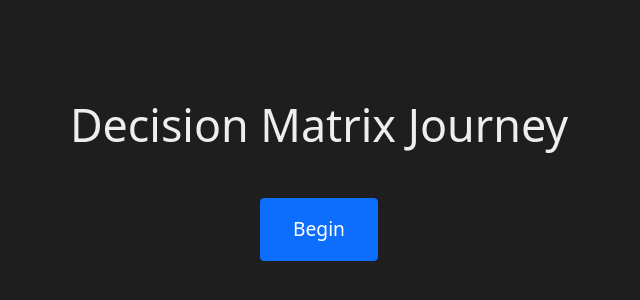
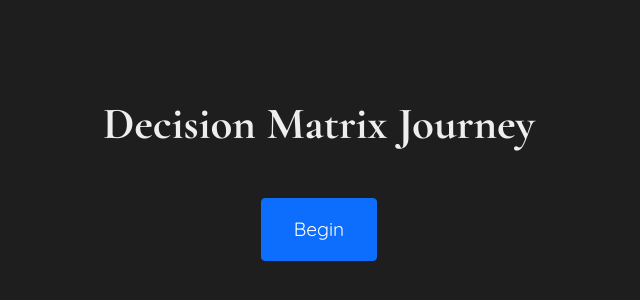
Before and after one commit to Thabang-Mabula/dePsyLab, an Angular app: page /decision-matrix/start in a window 1280 px wide. Shown: the part 102-402 px from the top of the page, without its empty margins (321-961 px from the left). Built offline with nearby package versions, Linux system fonts and the light colour scheme.

Commit message:
Added a serif and non-serif font

```diff
--- a/src/styles.css
+++ b/src/styles.css
@@ -1,3 +1,5 @@
+@import url("https://fonts.googleapis.com/css2?family=Cormorant+Garamond:wght@700&family=Quicksand&display=swap");
+
 :root {
   --primary-grey: #1e1e1e;
   --secondary-grey: #424242;
@@ -12,6 +14,10 @@
   --h3: 2rem;
   --h1: 2.8rem;
   --button-text: 1.2rem;
+
+  /* Serif font */
+  --serif-font: "Cormorant Garamond", serif;
+  --san-serif-font: "Quicksand", sans-serif;
 }
 
 body {
@@ -19,6 +25,13 @@ body {
   background-color: var(--primary-grey);
   color: var(--white-color);
   font-size: var(--normal-text);
+  font-family: var(--san-serif-font);
+}
+
+h1,
+h2,
+h3 {
+  font-family: var(--serif-font);
 }
 
 h1,
```
